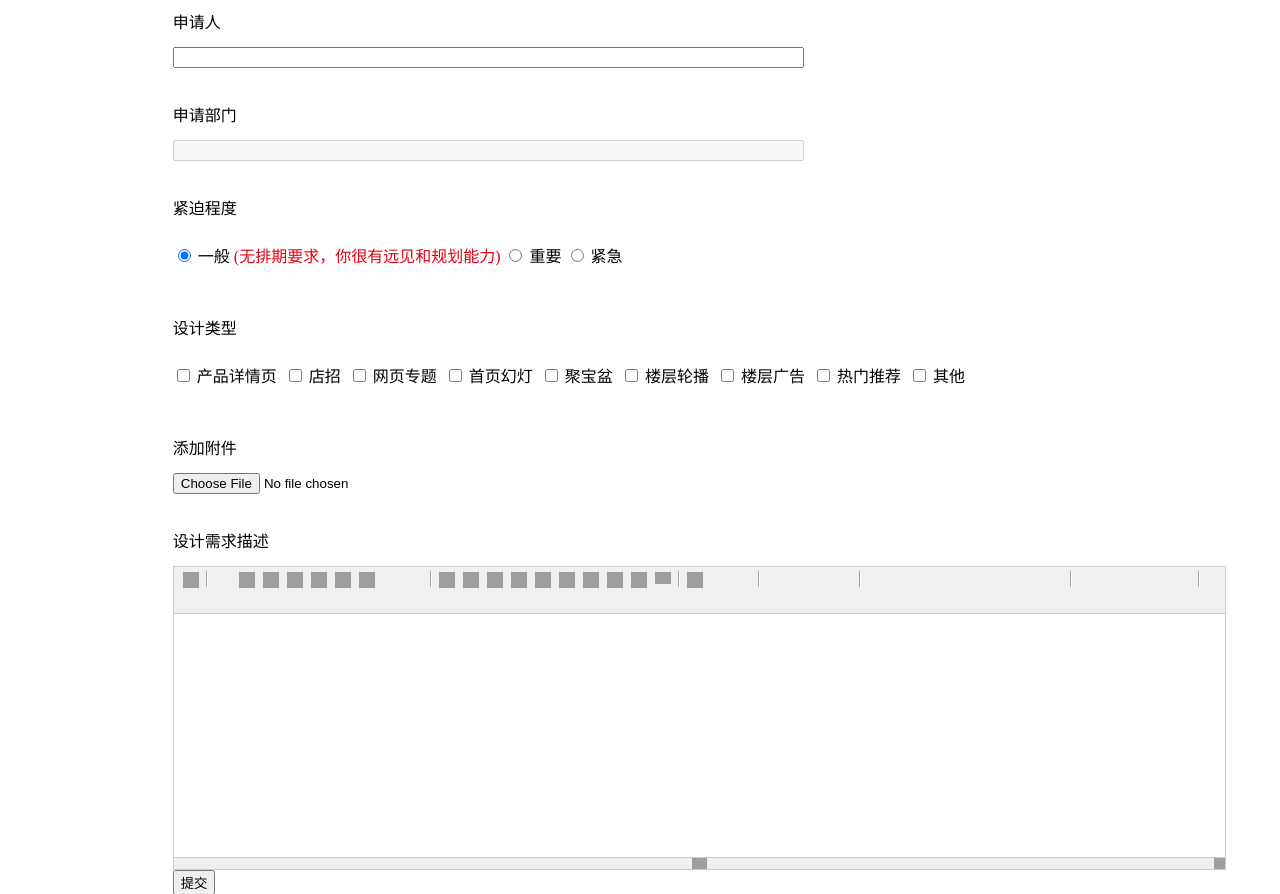
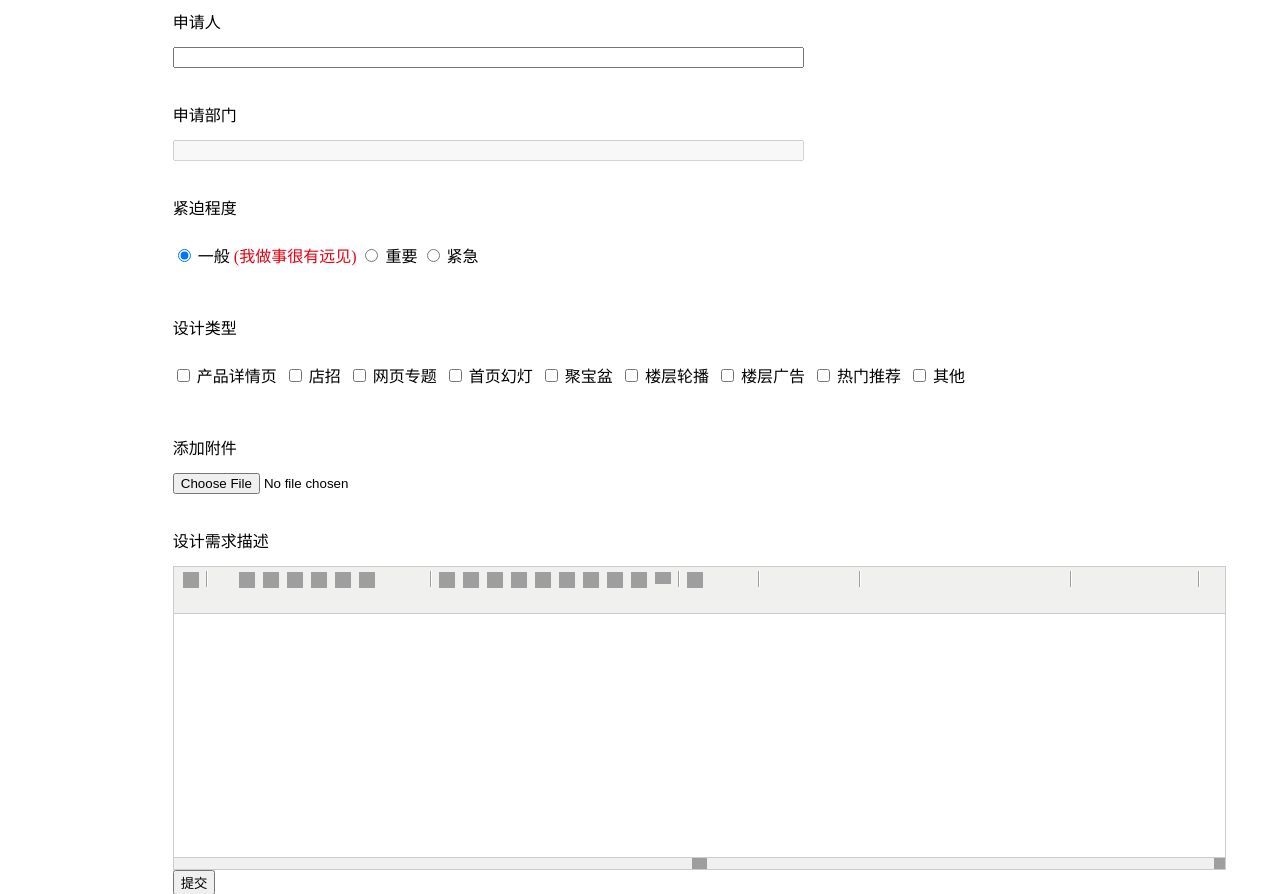
Before and after one commit to Tina92/wms, a PHP site: page /wd/Theme/Ticket/Default/Order/Order_add1.php in a window 1280 px wide. Shown: the part 193-1087 px from the top of the page. Run offline with PHP 8.4, Linux system fonts and the light colour scheme; data that the repository does not hold is empty; some libraries are stand-ins or nearby versions; grey boxes are pictures that could not be loaded.

Commit message:
修改文案

```diff
--- a/WMS/Theme/Ticket/Default/Order/Order_add1.php
+++ b/WMS/Theme/Ticket/Default/Order/Order_add1.php
@@ -57,15 +57,15 @@
 			<div class="am-u-sm-6 ">
 				<div class="am-u-sm-4">紧迫程度</div>
 				<input type="radio" id="third" name="urgency_type" value="0" checked />
-				<label for="third">一般</label> <span class="pq third_pq">(无排期要求，你很有远见和规划能力)</span>
+				<label for="third">一般</label> <span class="pq third_pq">(我做事很有远见)</span>
 				<input type="radio" id="second" name="urgency_type" value="1" />
-				<label for="second">重要</label> <span class="pq second_pq hide">(正常排期，你做事很有计划条理)</span>
+				<label for="second">重要</label> <span class="pq second_pq hide">(我做事很有计划)</span>
 				<input type="radio" id="first" name="urgency_type" value="2" />
-				<label for="first">紧急</label> <span class="pq first_pq hide">(紧急排期,插别人队可不好喔~)</span>
+				<label for="first">紧急</label> <span class="pq first_pq hide">(我做事不顾一切)</span>
 			</div>
 			<div class="am-u-sm-6 data">
-				<div class="am-u-sm-2">上线时间</div>
-				<input name="finish_time"  class="Wdate" type="text" onClick="WdatePicker({minDate:'%y-%M-%d'})" style="width: 35%;">
+				<div class="am-u-sm-3">上线时间</div>
+				<input name="finish_time"  class="Wdate" type="text" onClick="WdatePicker({minDate:'%y-%M-%d'})" style="width: 27%;">
 			</div>
 
 		</div>
```
Also changed, not shown: WMS/Theme/Ticket/Default/Order/Order_add2.php (+5 -5 lines).
